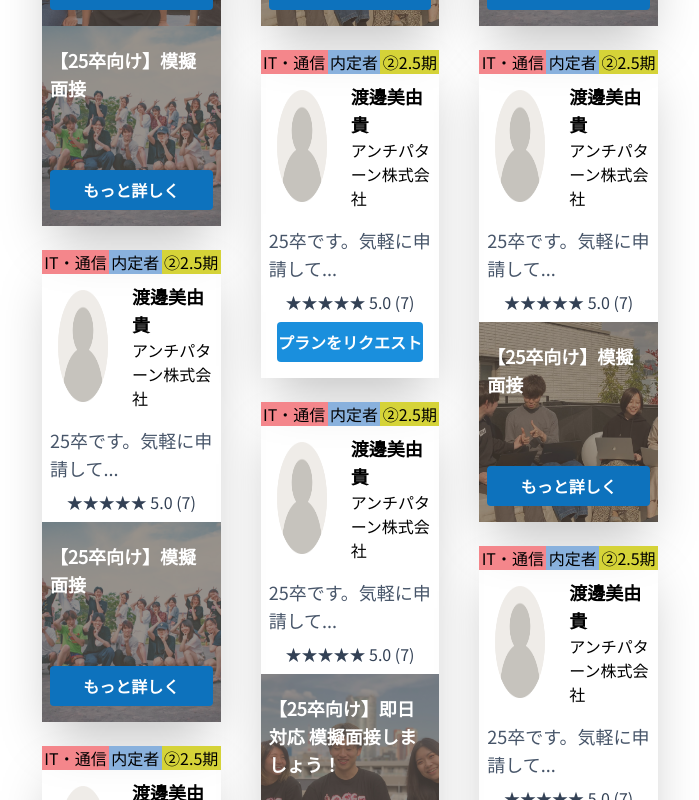
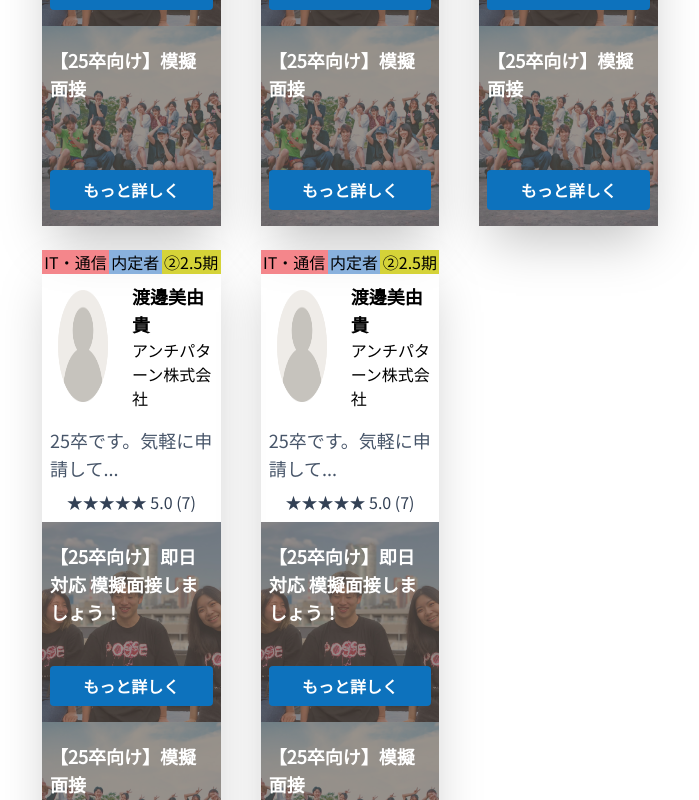
Before and after one commit to watanabe-miyuki/posse-career-hub, a Next.js app: page / in a window 1280 px wide. Shown: the part 700-1500 px from the top of the page, without its empty margins (290-989 px from the left). Built offline with nearby package versions, Linux system fonts and the light colour scheme; no server answers.

Commit message:
feat: :art: 型エラー撲滅！

```diff
--- a/app/components/Card.tsx
+++ b/app/components/Card.tsx
@@ -1,13 +1,12 @@
 "use client";
 
 import Image from "next/image";
-import { BookType, User } from "../types/types";
+import { CardType, User } from "../types/types";
 import { useRouter } from "next/navigation";
 import Link from "next/link";
 
-type BookProps = {
-  book: BookType;
-  isPurchased: boolean;
+type CardProps = {
+  card: CardType;
   user: User;
 };
 
@@ -18,7 +17,7 @@ type BookProps = {
  */
 
 // eslint-disable-next-line react/display-name
-const Book = ({ book, isPurchased, user }: BookProps) => {
+const Card = ({ card, user }: CardProps) => {
   // console.log(isPurchased);
   const router = useRouter();
 
@@ -32,10 +31,10 @@ const Book = ({ book, isPurchased, user }: BookProps) => {
             "Content-Type": "application/json",
           },
           body: JSON.stringify({
-            title: book.title,
-            price: book.price,
+            // title: card.title,
+            // price: card.price,
             userId: user?.id,
-            bookId: book.id,
+            bookId: card.id,
           }),
         }
       );
@@ -52,11 +51,11 @@ const Book = ({ book, isPurchased, user }: BookProps) => {
   // useStateをつかときはuse clientをつける
 
   const handlePlanRequestClick = () => {
-    if (isPurchased) {
-      alert("すでに購入済みです");
-    } else {
-      alert("プランをリクエストしますか？");
-    }
+    // if (isPurchased) {
+    //   alert("すでに購入済みです");
+    // } else {
+    //   alert("プランをリクエストしますか？");
+    // }
 
     console.log("purchase");
   };
@@ -110,7 +109,7 @@ const Book = ({ book, isPurchased, user }: BookProps) => {
               ★★★★★ 5.0 (7)
             </p>
             {/* プランがない場合 */}
-            {!book.plans.length && (
+            {!card.plans.length && (
               <div className="flex justify-center ">
                 <button
                   className="bg-primary-500 hover:bg-primary-700 text-white font-bold py-2 mx-4 w-full rounded text-center mb-4"
@@ -126,7 +125,7 @@ const Book = ({ book, isPurchased, user }: BookProps) => {
             href="#"
             // className="cursor-pointer shadow-2xl duration-300 hover:translate-y-1 hover:shadow-none"
           >
-            {book.plans.map((plan) => (
+            {card.plans.map((plan) => (
               <div
                 key={plan.id}
                 className="relative w-full h-[200px] items-center"
@@ -134,7 +133,7 @@ const Book = ({ book, isPurchased, user }: BookProps) => {
                 <Image
                   priority
                   src={plan.thumbnail}
-                  alt={plan.name}
+                  alt={plan.title}
                   layout="fill"
                   objectFit="cover"
                   className="object-cover mosaic"
@@ -157,4 +156,4 @@ const Book = ({ book, isPurchased, user }: BookProps) => {
   );
 };
 
-export default Book;
+export default Card;
--- a/app/page.tsx
+++ b/app/page.tsx
@@ -1,8 +1,7 @@
 // "use client";
 
 import nextAuth, { getServerSession } from "next-auth";
-import Book from "./components/Card";
-import { getAllBooks } from "./lib/microcms/client";
+import Card from "./components/Card";
 import { nextAuthOptions } from "./lib/next-auth/options";
 import { Purchase, User } from "./types/types";
 
@@ -11,70 +10,30 @@ import { Purchase, User } from "./types/types";
 let contents = [
   {
     id: 1,
-    title: "Book 1",
+    author: "渡邊美由貴",
+    company: "株式会社ポッセ",
+    description: "25卒です。気軽に申請してください。このアプリの開発者です。",
+    profession: "エンジニア",
+    posseGeneration: "①2.5期生",
     plans: [
       {
         id: 1,
-        name: "Author 1",
-        description: "Author 1 description",
-        profile_icon: "https://source.unsplash.com/random/2",
+        profileIcon: "https://source.unsplash.com/random/2",
         title: "【25卒向け】即日対応 模擬面接しましょう！",
         thumbnail: "/thumbnails/friends.jpg",
+        status: "pending", // 申請中 or "open","approved", "rejected",
       },
       {
         id: 2,
-        name: "Author 2",
-        description: "Author 2 description",
-        profile_icon: "https://source.unsplash.com/random/3",
+        profileIcon: "https://source.unsplash.com/random/3",
         title: "【25卒向け】模擬面接",
         thumbnail: "/thumbnails/group.jpg",
+        status: "open",
       },
     ],
     content: "Content 1",
-    created_at: new Date().toString(),
-    updated_at: new Date().toString(),
-  },
-  {
-    id: 2,
-    title: "Book 2",
-    plans: [
-      {
-        id: 2,
-        name: "Author 2",
-        description: "Author 2 description",
-        profile_icon: "https://source.unsplash.com/random/3",
-        title: "【25卒向け】模擬面接",
-        thumbnail: "/thumbnails/group.jpg",
-      },
-    ],
-    content: "Content 2",
-    created_at: new Date().toString(),
-    updated_at: new Date().toString(),
-  },
-  {
-    id: 3,
-    title: "Book 3",
-    plans: [
-      {
-        id: 3,
-        name: "Author 3",
-        description: "Author 3 description",
-        title: "【25卒向け】模擬面接",
-        profile_icon: "https://source.unsplash.com/random/4",
-        thumbnail: "/thumbnails/study.jpg",
-      },
-    ],
-    content: "Content 3",
-    created_at: new Date().toString(),
-    updated_at: new Date().toString(),
-  },
-  {
-    id: 4,
-    title: "Book 4",
-    plans: [],
-    content: "Content 4",
-    created_at: new Date().toString(),
-    updated_at: new Date().toString(),
+    createdAt: new Date().toString(),
+    updatedAt: new Date().toString(),
   },
   // 他の本のデータ...
 ];
@@ -95,21 +54,22 @@ export default async function Home() {
   // as User は、session.userがnullの場合にエラーが出るのを防ぐためにつける
   // as は、型アサーションというもので、型を強制的に変換するもの
   const user = session?.user as User;
-  if (user) {
-    const response = await fetch(
-      `${process.env.NEXT_PUBLIC_API_URL}/purchases/${user.id}`,
-      { cache: "no-store" } // SSRでキャッシュを使わないようにする つけなくても、デフォルトでキャッシュを使わないようになっている
-      // clintだと、useeffectは初回読み込みが遅くなる。
-    );
-    const purshasesData = await response.json();
-    // console.log(purshasesData);
-    // console.log(contents);
+  // if (user) {
+  //   const response = await fetch(
+  //     `${process.env.NEXT_PUBLIC_API_URL}/plans/${user.id}`,
+  //     { cache: "no-store" } // SSRでキャッシュを使わないようにする つけなくても、デフォルトでキャッシュを使わないようになっている
+  //     // clintだと、useeffectは初回読み込みが遅くなる。
+  //   );
 
-    purchaseBookIds = purshasesData.map((purchase: Purchase) => {
-      return purchase.bookId;
-    });
-    // console.log(purchaseBookIds);
-  }
+  //   const purshasesData = await response.json();
+  //   // console.log(purshasesData);
+  //   // console.log(contents);
+
+  //   purchaseBookIds = purshasesData.map((purchase: Purchase) => {
+  //     return purchase.bookId;
+  //   });
+  //   // console.log(purchaseBookIds);
+  // }
 
   return (
     <>
@@ -118,9 +78,8 @@ export default async function Home() {
         <div className="columns-2 md:columns-3">
           {contents.map((book) => (
             <div key={book.id} className="break-inside-avoid mx-3 mb-6">
-              <Book
-                book={book}
-                isPurchased={purchaseBookIds?.includes(book.id)}
+              <Card
+                card={book}
                 // book内で毎回user情報を取得するのは、パフォーマンスが悪いので、ここで一度取得して、propsで渡す
                 user={user}
               />
--- a/app/types/types.ts
+++ b/app/types/types.ts
@@ -1,21 +1,24 @@
 import exp from "constants";
 
-type BookType = {
+type CardType = {
   id: number;
-  title: string;
-  content: string;
-  price: number;
+  author: string;
+  company: string;
+  description: string;
+  profession: string;
+  posseGeneration: string;
   createdAt: string;
   updatedAt: string;
+  content: string;
   plans: Plan[];
 };
 
 type Plan = {
-  id: string;
-  name: string;
-  description: number;
+  id: number;
+  profileIcon: string;
   title: string;
   thumbnail: string;
+  status: string;
 }
 
 type User = {
@@ -33,4 +36,4 @@ type Purchase = {
   user: User;
 }
 
-export type { BookType, User, Purchase };
+export type { CardType, User, Purchase };
```
